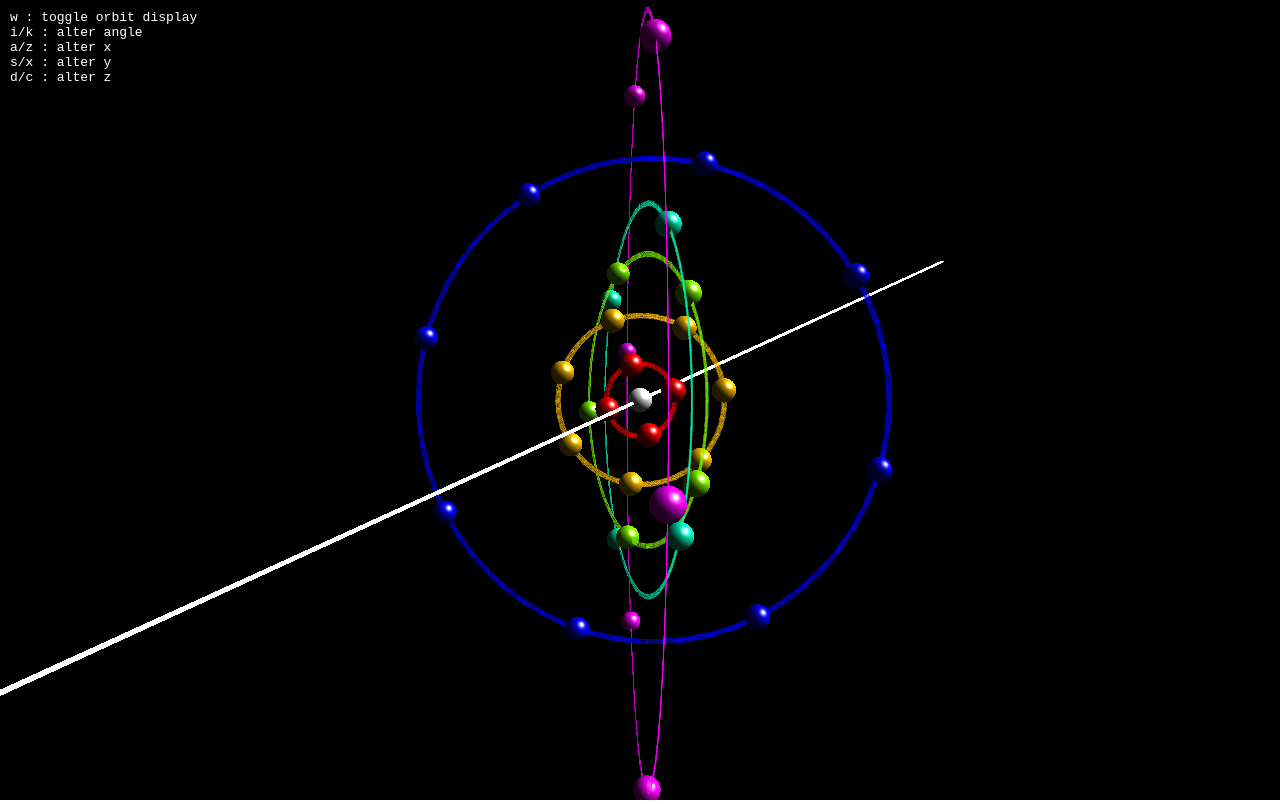
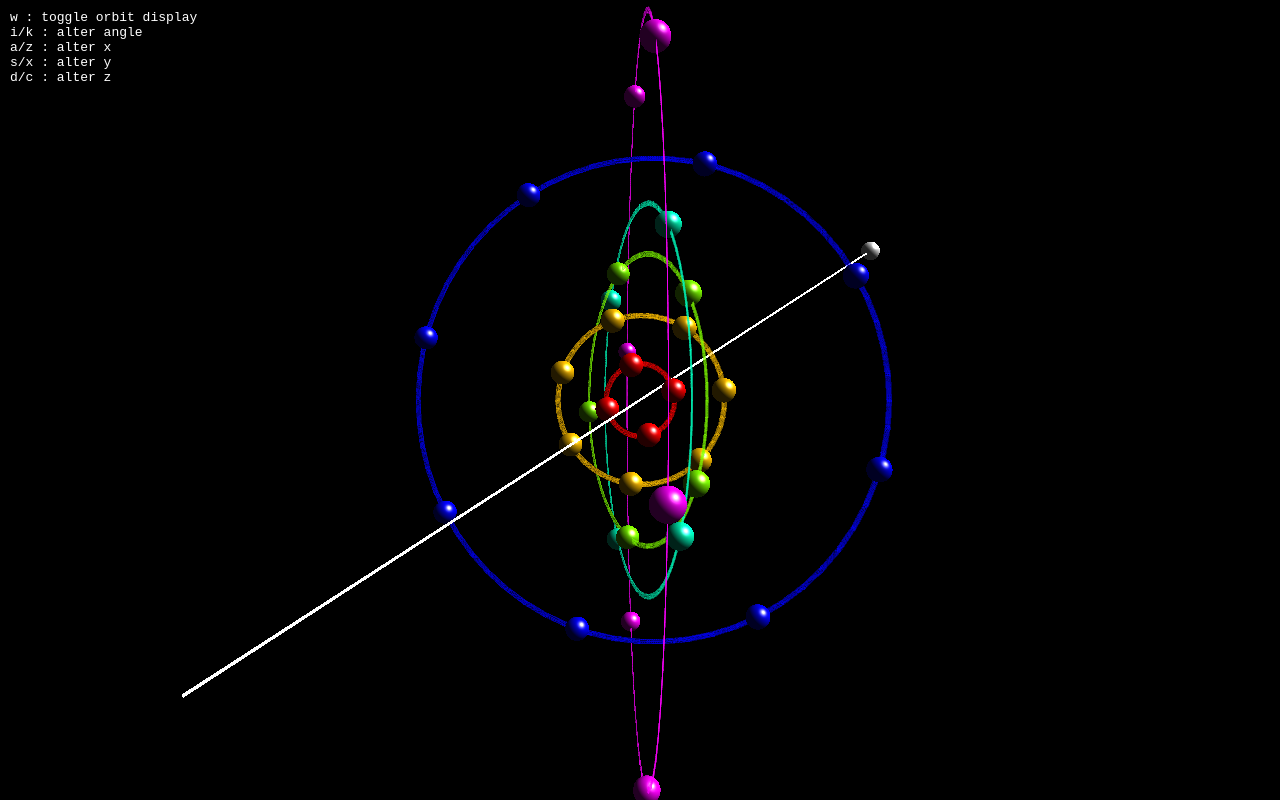
Before and after one commit to sithel/gaming_setup, a plain HTML site: page rogue_trader/index.html in a window 1280 px wide. Drawn offline with Linux system fonts and the light colour scheme; animation ran at ten frames a second.

Commit message:
Now with correct projections of the ship

```diff
--- a/rogue_trader/index.html
+++ b/rogue_trader/index.html
@@ -82,7 +82,7 @@ function generatePath(scene) {
   corvo = {
     path: path,
     ship: ship,
-    position: 10,
+    position: -20,
     rate: rate,
     rotation: 2,
     approach: new THREE.Vector3(1,0,1),
@@ -122,13 +122,17 @@ function render() {
   corvo.approach.x += view_state.mod_x;
   corvo.approach.y += view_state.mod_y;
   corvo.approach.z += view_state.mod_z;
+  corvo.approach.normalize();
   corvo.rotation += view_state.mod_r;
   corvo.path.matrix.makeRotationAxis(corvo.approach, corvo.rotation);
-  corvo.position += 0.01;
-  // TODO : make this shit work
-  // var shipVector = new THREE.Vector3(0, corvo.position, 0).applyAxisAngle(corvo.approach, corvo.rotation);
-  // shipVector.applyAxisAngle(corvo.approach, corvo.rotation);
-  // corvo.ship.matrix.setPosition(shipVector);
+  corvo.position += corvo.rate;
+  if (corvo.position > 20) {
+    corvo.position = -20;
+  }
+  var shipVector = new THREE.Vector3(0, corvo.position, 0);
+  shipVector.applyAxisAngle(corvo.approach, corvo.rotation);
+  corvo.ship.matrix.setPosition(shipVector);
+  corvo.path.matrix.makeRotationAxis(corvo.approach, corvo.rotation);
   corvo.ship.matrixAutoUpdate = false;
   corvo.path.matrixAutoUpdate = false;
 
```
